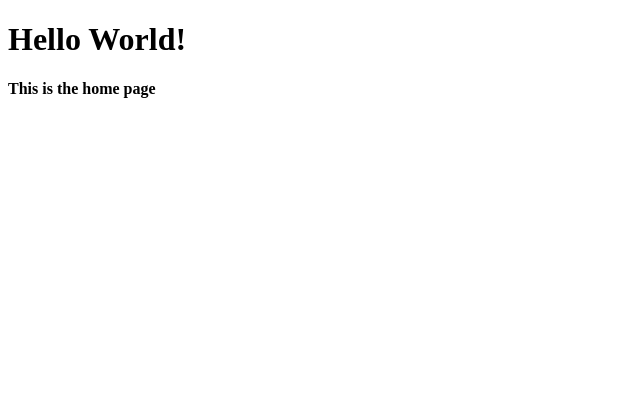
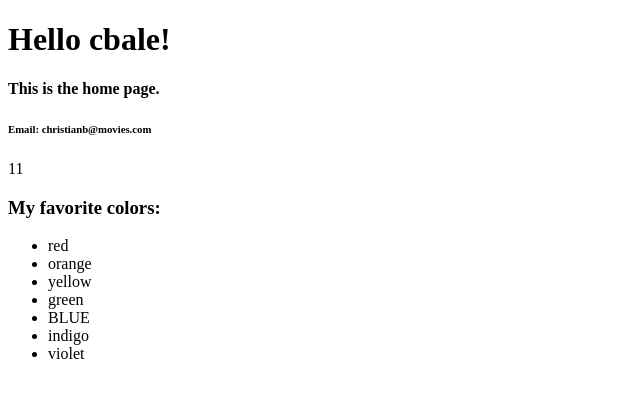
Before and after one commit to BraxtonQuintero/flask_blog, a Flask app: page / in a window 1280 px wide. Shown: the top 398 px of the page, without its empty margins (0-640 px from the left). Run offline with Flask 2, Linux system fonts and the light colour scheme.

Commit message:
day 1 done

```diff
--- a/app/routes.py
+++ b/app/routes.py
@@ -1,16 +1,17 @@
 from flask import render_template
 from app import app
 
-# Create a route for our app
+# Create routes for our app
 @app.route('/')
 def index():
     user_info = {
-        'username': 'brians',
-        'email': 'brians@codingtemple.com'
+        'username': 'cbale',
+        'email': 'christianb@movies.com'
     }
-    return render_template('index.html')
+    colors = ['red', 'orange', 'yellow', 'green', 'blue', 'indigo', 'violet']
+    return render_template('index.html', user=user_info, colors=colors)
 
 
 @app.route('/posts')
 def posts():
-    return 'Posts will eventually be on this page.'
+    return 'Hi this is Posts!'
--- a/app/templates/index.html
+++ b/app/templates/index.html
@@ -7,7 +7,19 @@
     <title>Kekambas Blog</title>
 </head>
 <body>
-    <h1>Hello World!</h1>
-    <h4>This is the home page</h4>
+    <h1>Hello {{ user.get('username') }}!</h1>
+    <h4>This is the home page.</h4>
+    <h6>Email: {{ user['email'] }}</h6>
+    <p>{{ 4 + 7 }}</p>
+    <h3>My favorite colors:</h3>
+    <ul>
+        {% for color in colors %}
+            {% if color == 'blue' %}
+                <li>{{ color.upper() }}</li>
+            {% else %}
+                <li>{{ color.lower() }}</li>
+            {% endif %}
+        {% endfor %}
+    </ul>
 </body>
 </html>
```
